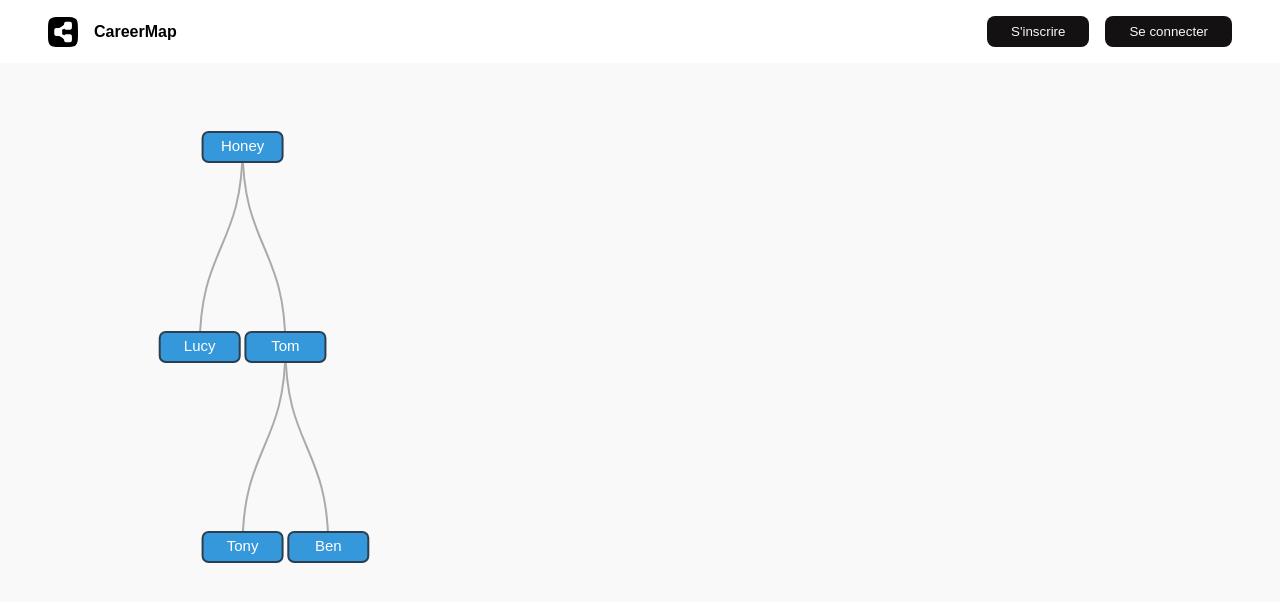
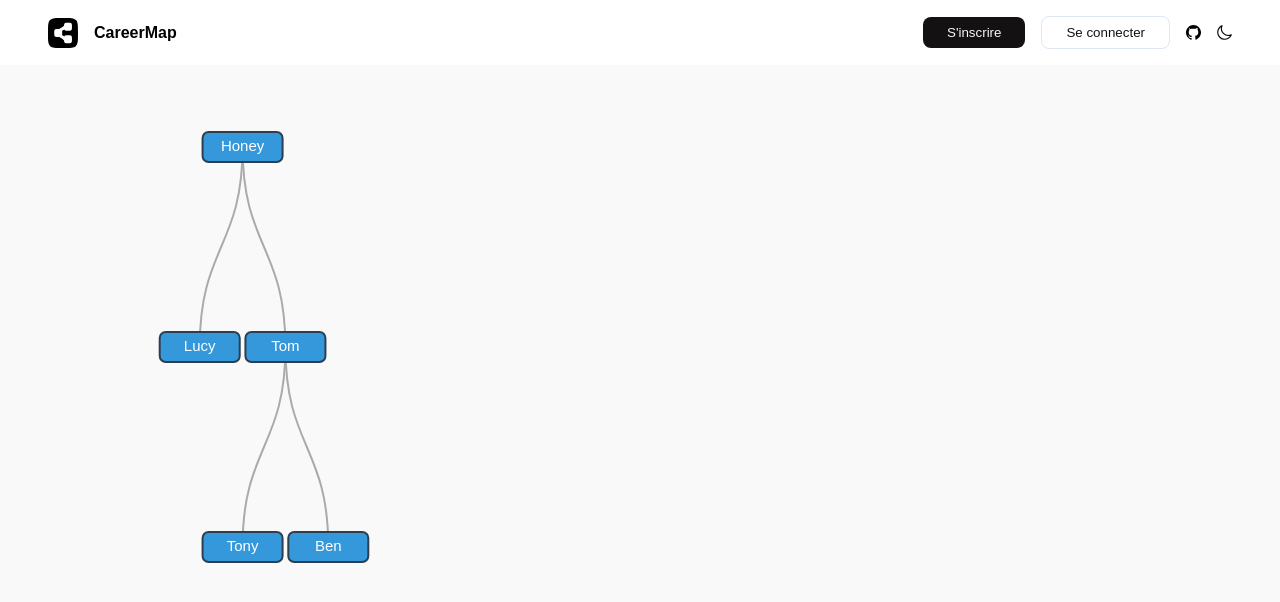
Before and after one commit to deleusec/careermap_web, a Vue app: page / in a window 1280 px wide. Shown: the top 602 px of the page. Built offline with nearby package versions, Linux system fonts and the light colour scheme; the HTML template or start-up script is replaced by a standard one.

Commit message:
✨ connection buttons

```diff
--- a/src/components/nav/nav.vue
+++ b/src/components/nav/nav.vue
@@ -11,7 +11,9 @@ import { RouterLink, RouterView } from 'vue-router'
     </div>
     <div class="connection">
       <button>S'inscrire</button>
-      <button>Se connecter</button>
+      <button class="login">Se connecter</button>
+      <img src="@/assets/github.svg" alt="github<" width="15" height="15" />
+      <img src="@/assets/mode.svg" alt="mode" width="15" height="15" />
     </div>
     <!-- <div class="wrapper">
       <nav>
@@ -54,6 +56,7 @@ header {
 .connection {
   display: flex;
   gap: 1rem;
+  align-items: center;
 
   button {
     padding: 0.5rem 1rem;
@@ -62,6 +65,13 @@ header {
     background-color: #131112;
     color: #F7F7FF;
     padding: 0.5rem 1.5rem;
+    cursor: pointer;
+
+    &.login {
+      border: 1px solid #DEE6EF;
+      background-color: transparent;
+      color: #131112;
+    }
   }
 }
 
```
Also changed, not shown: src/assets/github.svg (added), src/assets/mode.svg (added).
